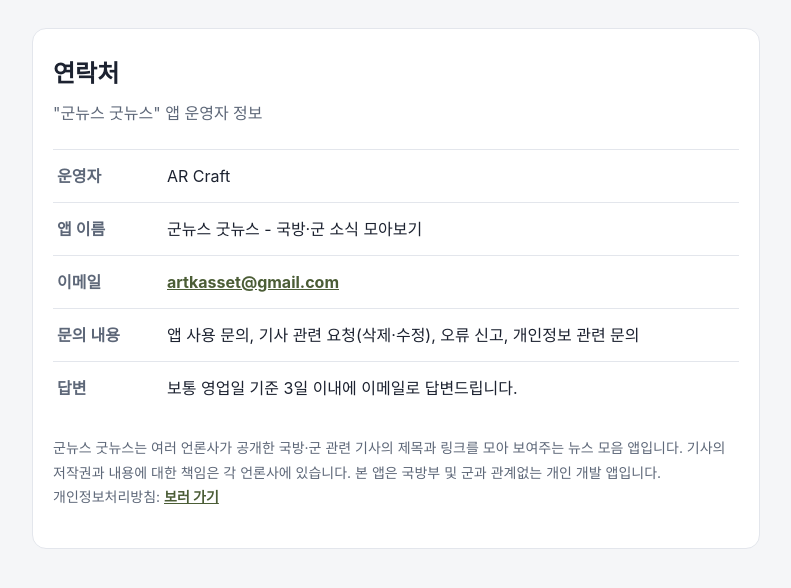
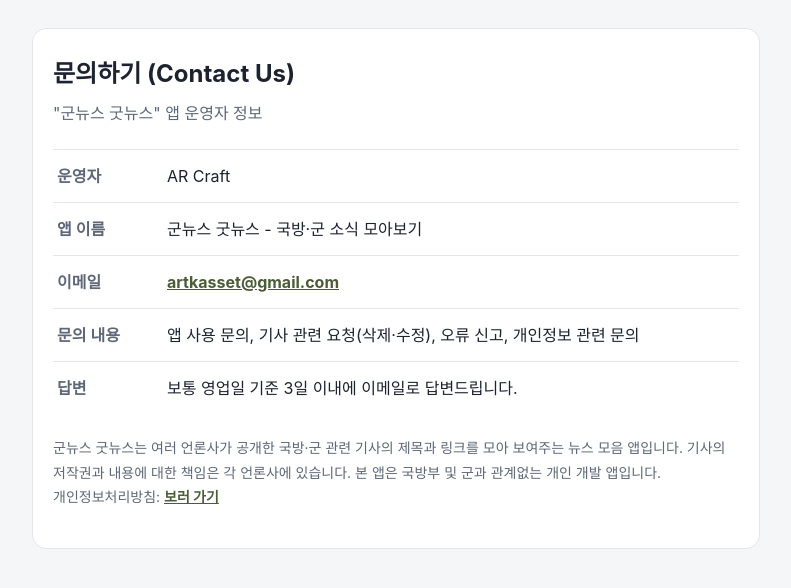
Before and after one commit to sire0913-cpu/JASAN, a plain HTML site: page armynews-contact.html in a window 1280 px wide. Shown: the whole page, without its empty margins (244-1035 px from the left). Drawn offline with Linux system fonts and the light colour scheme.

Commit message:
Add files via upload

```diff
--- a/armynews-contact.html
+++ b/armynews-contact.html
@@ -3,7 +3,7 @@
 <head>
 <meta charset="UTF-8">
 <meta name="viewport" content="width=device-width, initial-scale=1">
-<title>연락처 | 군뉴스 굿뉴스 - AR Craft</title>
+<title>문의하기 | 군뉴스 굿뉴스 - AR Craft</title>
 <style>
 :root{--bg:#f5f6f8;--card:#fff;--ink:#1c2230;--sub:#5d6778;--line:#e3e6ec;--pri:#4b5d36}
 @media (prefers-color-scheme:dark){:root{--bg:#0d1524;--card:#162238;--ink:#eef1f6;--sub:#9aa6b8;--line:#223150;--pri:#9db85a}}
@@ -22,7 +22,7 @@
 </head>
 <body>
 <main><div class="card">
-<h1>연락처</h1>
+<h1>문의하기 (Contact Us)</h1>
 <p class="sub">"군뉴스 굿뉴스" 앱 운영자 정보</p>
 <table>
 <tr><th>운영자</th><td>AR Craft</td></tr>
```
